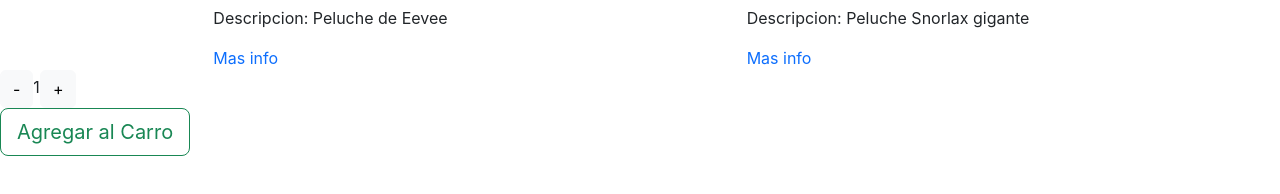
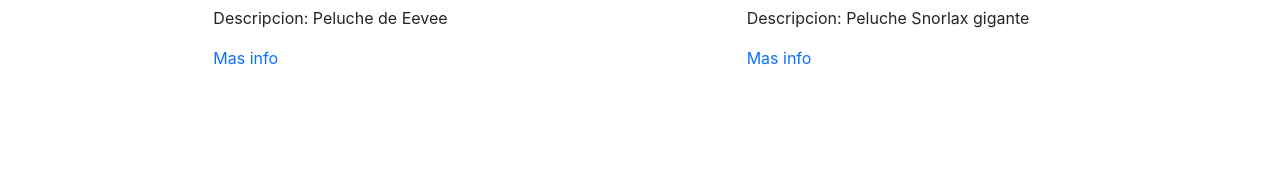
Before and after one commit to adominguez92/coder-ecom-ad, a React (Create React App) app: page /category/1 in a window 1280 px wide. Shown: the part 490-684 px from the top of the page. Built offline with nearby package versions, Linux system fonts and the light colour scheme.

Commit message:
add: Se corrige un error y se quita el ItemCount te ItemListContainer

```diff
--- a/src/component/CartWidget.js
+++ b/src/component/CartWidget.js
@@ -8,7 +8,7 @@
         <Link  to="/" style={{textDecoration: "none"}} >
         <div className="navbar-brand position-relative">
             <img src={logo} alt="box logo" width="35" height="35" className="d-inline-block align-text-top" />
-            <span class="position-absolute top-0 start-100 translate-middle badge rounded-pill bg-danger">
+            <span className = "position-absolute top-0 start-100 translate-middle badge rounded-pill bg-danger">
                 4
             </span>
             Box Store
--- a/src/component/ItemListContainer.js
+++ b/src/component/ItemListContainer.js
@@ -1,4 +1,3 @@
-import ItemCount from "./ItemCount";
 import ItemList from "./ItemList"
 
 
@@ -6,17 +5,14 @@
 const ItemListContainer  = () => {
 
 
-    const onAdd = (info) =>
-    {
-        alert('En el carrito tengo esta cantidad de articulos: '+ info );
-    }
+
 
     return(
         <>
             <div className="grilla">
                 <ItemList />
             </div>
-            <ItemCount ini={1} stock={5} onAdd={onAdd} />
+
         </>
     );
 }
```
